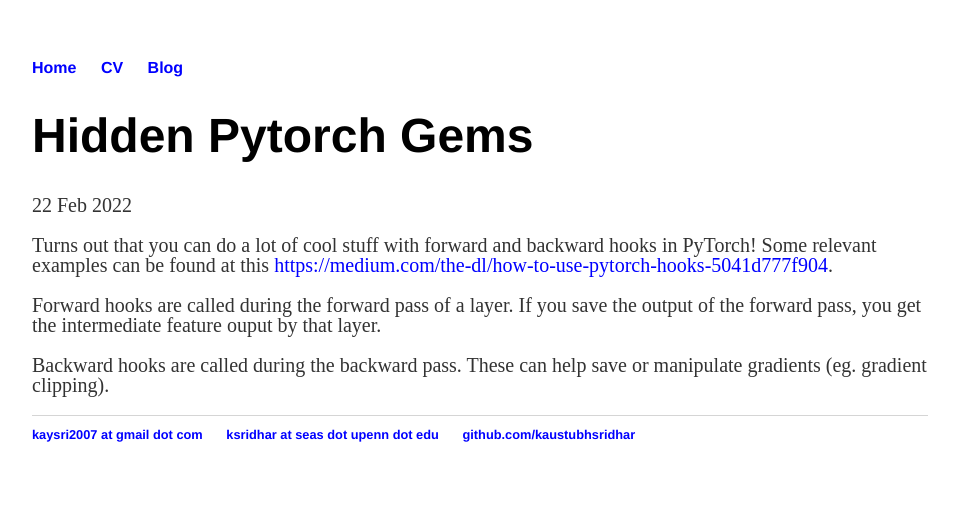
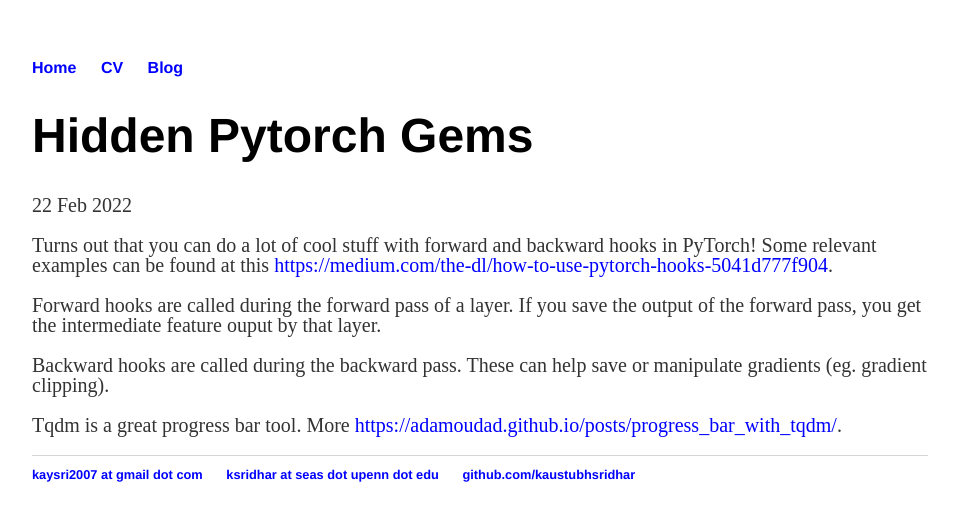
Before and after one commit to kaustubhsridhar/kaustubhsridhar_old.github.io, a Jekyll site: the page built from _posts/2022-02-22-Hidden-Pytorch-Gems.md, in a window 1280 px wide. Shown: the top 521 px of the page, without its empty margins (160-1116 px from the left). Built offline with Jekyll 4.4.1, drawn with Linux system fonts in a browser that asks for light colours.

Commit message:
Update 2022-02-22-Hidden-Pytorch-Gems.md

```diff
--- a/_posts/2022-02-22-Hidden-Pytorch-Gems.md
+++ b/_posts/2022-02-22-Hidden-Pytorch-Gems.md
@@ -9,3 +9,5 @@ Turns out that you can do a lot of cool stuff with forward and backward hooks in
 Forward hooks are called during the forward pass of a layer. If you save the output of the forward pass, you get the intermediate feature ouput by that layer.
 
 Backward hooks are called during the backward pass. These can help save or manipulate gradients (eg. gradient clipping).
+
+Tqdm is a great progress bar tool. More [https://adamoudad.github.io/posts/progress_bar_with_tqdm/](here).
```
